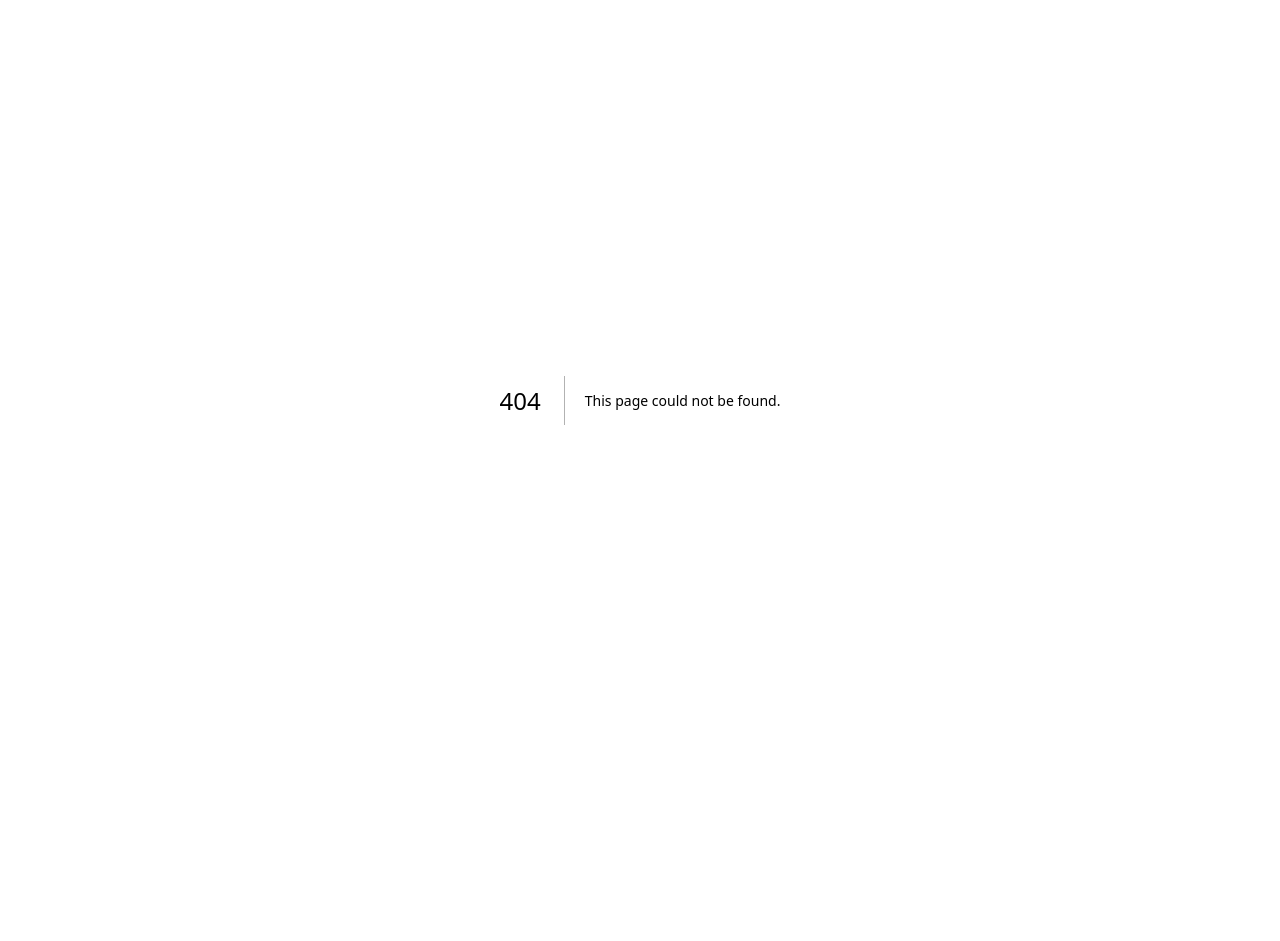
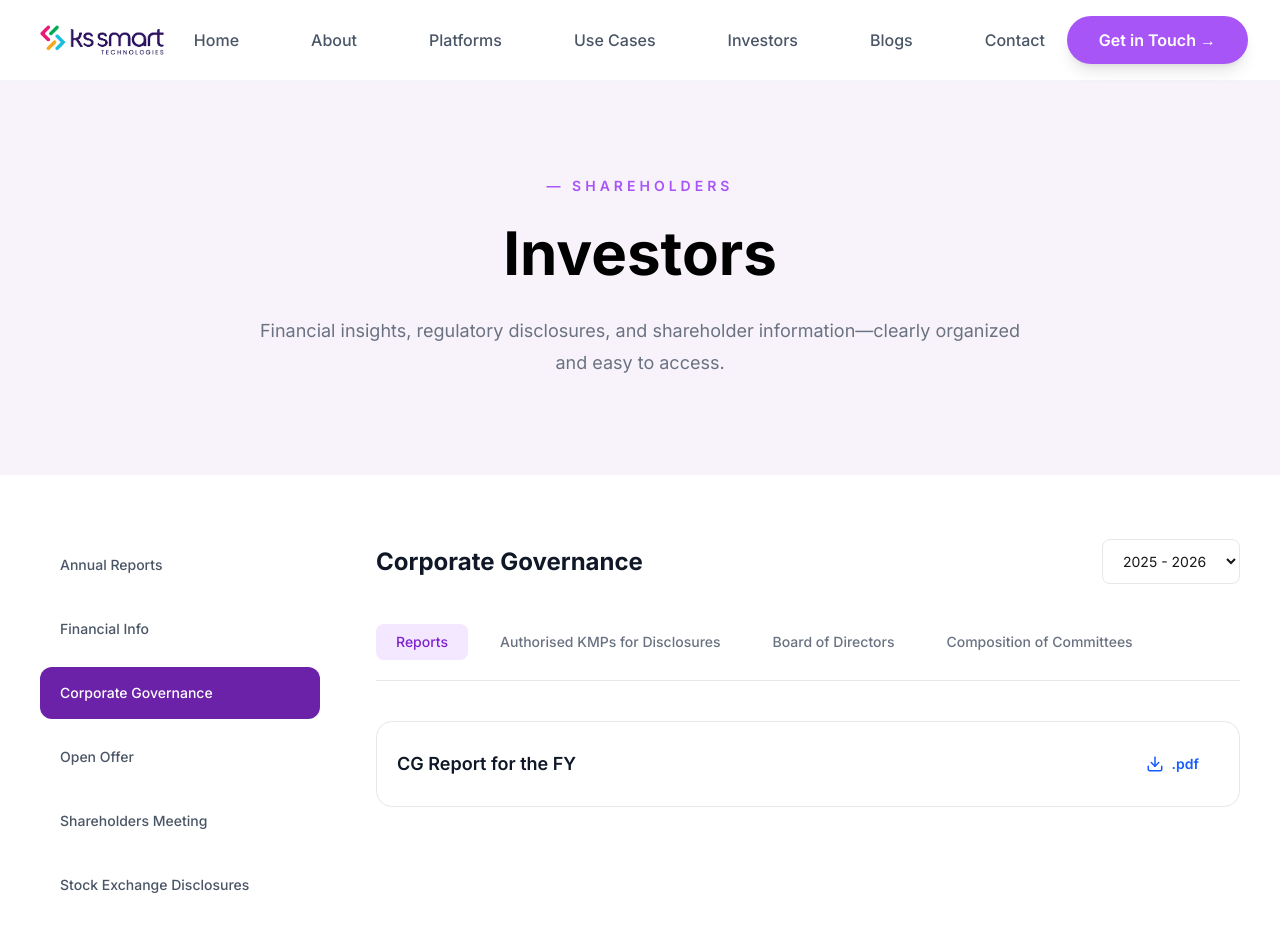
Before and after one commit to Shapna01/Ks-Technology-website-, a Next.js app: page /investors in a window 1280 px wide. Before the commit this address had no page. Shown: the top 941 px of the page. Before the commit the page ends 800 px from the top, so only its background shows below. Built offline with nearby package versions, Linux system fonts and the light colour scheme.

Commit message:
added investors page

```diff
--- a/app/about/page.js
+++ b/app/about/page.js
@@ -8,12 +8,13 @@ export default function AboutPage() {
   return (
     <main className="w-full bg-white">
       <Navbar />
-    <div >
+      <div >
       <PageHero
-  badge="— Who We Are"
-  title="About KS Smart"
-  description="A strategic intelligence systems provider focused on enabling intelligence-led governance across India."
-/></div>
+      badge="— Who We Are"
+      title="About KS Smart"
+      description="A strategic intelligence systems provider focused on enabling intelligence-led governance across India."
+      />
+      </div>
 
       <section className="w-full py-28">
         <div className="max-w-[1400px] mx-auto px-6 lg:px-10 grid lg:grid-cols-2 gap-20 items-center">
@@ -24,8 +25,8 @@ export default function AboutPage() {
               “
             </div>
 
-            <h3 className="text-2xl font-bold leading-[1.5] max-w-lg ">
-              We are not implementing inf rastructure.
+            <h3 className="text-3xl font-bold leading-[1.5] max-w-lg ">
+              We are not implementing infrastructure.
               <br />
               We are converting infrastructure into intelligence.
             </h3>
--- a/app/components/common/PageHero.js
+++ b/app/components/common/PageHero.js
@@ -5,7 +5,7 @@ export default function PageHero({
 }) {
   return (
     <section className="w-full bg-[#F8F3FB]">
-<div className="max-w-[1400px] mx-auto px-5 sm:px-6 lg:px-10  pt-40 pb-20 lg:pt-44 lg:pb-24 text-center">
+      <div className="max-w-[1400px] mx-auto px-5 sm:px-6 lg:px-10  pt-40 pb-20 lg:pt-44 lg:pb-24 text-center">
         <p className="text-[#A855F7] uppercase tracking-[4px] text-xs sm:text-sm font-semibold mb-5">
           {badge}
         </p>
--- /dev/null
+++ b/app/investors/page.js
@@ -0,0 +1,224 @@
+"use client";
+
+import { useState } from "react";
+import { Download } from "lucide-react";
+
+import Footer from "../components/layout/Footer";
+import Navbar from "../components/layout/Navbar";
+import PageHero from "../components/common/PageHero";
+
+export default function InvestorsPage() {
+  const [activeMenu, setActiveMenu] = useState(
+    "Corporate Governance"
+  );
+
+  const menuItems = {
+    "Annual Reports": {
+      title: "Annual Reports",
+      files: [
+        "2008 - 2009",
+        "2009 - 2010",
+        "2010 - 2011",
+        "2011 - 2012",
+        "2012 - 2013",
+        "2013 - 2014",
+        "2014 - 2015",
+        "2015 - 2016",
+        "2016 - 2017",
+        "2017 - 2018",
+        "2018 - 2019",
+      ],
+    },
+
+    "Financial Info": {
+      title: "Financial Info",
+      tabs: [
+        "Quarterly Results",
+        "Subsidiaries Financials/ Secretarial Audit report",
+        "Related Party Transactions",
+        "Statement of Deviation & Variation",
+      ],
+      files: [
+        "Quarter 1 Results",
+        "Quarter 2 Results",
+        "Quarter 3 Results",
+        "Quarter 4 Results",
+      ],
+    },
+
+    "Corporate Governance": {
+      title: "Corporate Governance",
+      tabs: [
+        "Reports",
+        "Authorised KMPs for Disclosures",
+        "Board of Directors",
+        "Composition of Committees",
+      ],
+      files: [
+        "CG Report for the FY",
+
+      ],
+    },
+
+    "Open Offer": {
+      title: "Open Offer",
+      files: [
+        "Public Announcement",
+        "Detailed Public statement",
+        "Draft letter of offer",
+        "Corrigendum to Detailed Public statement",
+        "Recommendation of the Independent Directors committee (IDC)",
+        "Pre-offer advertisement",
+        "Post-offer advertisement",
+      ],
+    },
+
+    "Shareholders Meeting": {
+      title: "Shareholders Meeting",
+      files: [
+        "Newspaper publication for EGM Notice.",
+        "Notice of 02/2025-26 EGM",
+        "EGM Notice",
+        "PCS Compliance Certificate Company Website",
+        "Ks Mart fair value Report SEBI ICDR 2018",
+        "Soma Papers fair value Report SEBI ICDR 2018",
+        "Soma Papers fair value Report SEBI SAST 2011",
+      ],
+    },
+
+    "Stock Exchange Disclosures": {
+      title: "Stock Exchange Disclosures",
+      files: [
+        "Board Meeting Intimation",
+        "Board Meeting Intimation",
+      ],
+    },
+
+    "AGM/EGM Documents": {
+      title: "AGM/EGM Documents",
+      files: [
+        "Notice of the AGMs/EGMs",
+        "Notice of the AGMs/EGMs",
+      ],
+    },
+
+    "Postal Ballot": {
+      title: "Postal Ballot",
+      files: [
+        "Postal ballot intimations",
+        "Postal ballot intimations",
+      ],
+    },
+
+    "Policies And Conduct": {
+      title: "Policies And Conduct",
+      files: [
+        "Code Of Conduct",
+        "Whistle Blower Policy",
+        "Privacy Policy",
+      ],
+    },
+
+    "Investor Information Centre": {
+      title: "Investor Information Centre",
+      files: [
+        "Investor Contact Details",
+        "Investor Grievance",
+      ],
+    },
+  };
+
+  return (
+    <main className="w-full bg-white min-h-screen overflow-hidden">
+
+      <Navbar />
+
+      <PageHero
+        badge="— Shareholders"
+        title="Investors"
+        description="Financial insights, regulatory disclosures, and shareholder information—clearly organized and easy to access."
+      />
+
+      <section className="max-w-7xl mx-auto px-4 sm:px-6 lg:px-10 py-16 grid grid-cols-1 lg:grid-cols-[280px_1fr] gap-14">
+
+        <aside>
+          <div className="space-y-3">
+            {Object.keys(menuItems).map((item, index) => (
+              <button
+                key={index}
+                onClick={() => setActiveMenu(item)}
+                className={`w-full text-left px-5 py-4 rounded-xl text-sm font-medium transition duration-300 ${
+                  activeMenu === item
+                    ? "bg-[#6B21A8] text-white"
+                    : "text-gray-600 hover:bg-purple-50"
+                }`}
+              >
+                {item}
+              </button>
+            ))}
+          </div>
+        </aside>
+
+        <div>
+
+          <div className="flex flex-col sm:flex-row sm:items-center sm:justify-between gap-5">
+
+            <h2 className="text-2xl sm:text-2xl font-bold text-gray-900">
+              {menuItems[activeMenu].title}
+            </h2>
+
+            <select className="border border-gray-200 rounded-lg px-4 py-3 text-sm outline-none">
+              <option>2025 - 2026</option>
+              <option>2024 - 2025</option>
+              <option>2023 - 2024</option>
+            </select>
+          </div>
+
+          {menuItems[activeMenu].tabs && (
+            <div className="flex flex-wrap gap-3 mt-10 border-b border-gray-200 pb-5">
+              {menuItems[activeMenu].tabs.map((tab, index) => (
+                <button
+                  key={index}
+                  className={`px-5 py-2 rounded-lg text-sm font-medium transition ${
+                    index === 0
+                      ? "bg-purple-100 text-[#7E22CE]"
+                      : "text-gray-500 hover:bg-gray-100"
+                  }`}
+                >
+                  {tab}
+                </button>
+              ))}
+            </div>
+          )}
+
+          <div className="mt-10 space-y-5">
+            {menuItems[activeMenu].files.map((file, index) => (
+              <div
+                key={index}
+                className="border border-gray-200 rounded-2xl p-5 flex flex-col sm:flex-row sm:items-center sm:justify-between gap-4 hover:shadow-md transition duration-300"
+              >
+                <div>
+                  <h3 className="text-lg font-semibold text-gray-900">
+                    {file}
+                  </h3>
+                </div>
+
+                <a
+                  href="/sample.pdf"
+                  target="_blank"
+                  rel="noopener noreferrer"
+                  className="flex items-center gap-2 text-blue-600 px-5 py-3 rounded-xl text-sm font-semibold hover:bg-[#581C87] transition duration-300 w-fit"
+                >
+                  <Download size={18} />
+                  .pdf
+                </a>
+              </div>
+            ))}
+          </div>
+        </div>
+      </section>
+
+      <Footer />
+    </main>
+  );
+}
--- a/app/platforms/page.js
+++ b/app/platforms/page.js
@@ -8,13 +8,13 @@ export default function IntelligencePlatformPage() {
   return (
     <main className="w-full bg-white overflow-x-hidden">
       <Navbar />
-<div >
+      <div >
       <PageHero
-  badge="— OUR CAPABILITIES"
-  title="Intelligence Platforms"
-  description="Four integrated platforms that form the complete intelligence layer
-            for government systems."
-/></div>
+       badge="— OUR CAPABILITIES"
+       title="Intelligence Platforms"
+       description="Four integrated platforms that form the complete intelligence layer for government systems."
+      />
+      </div>
 
 
       <section className="w-full py-16 lg:py-24 bg-white">
@@ -26,9 +26,9 @@ export default function IntelligencePlatformPage() {
                 Platform 01
               </div>
 
-              <h2 className="text-3xl sm:text-3xl lg:text-6xl font-bold text-black mt-6 lg:mt-8 leading-tight">
+              <h2 className="text-2xl sm:text-3xl lg:text-5xl xl:text-6xl font-bold text-black mt-6 lg:mt-8 leading-tight">
                 Urban Intelligence Platform
-              </h2>
+                               </h2>
 
               <p className="text-gray-500 text-base sm:text-lg leading-7 sm:leading-9 mt-6 md:mt-8 max-w-[620px]">
                 Enables real-time traffic analytics, violation detection, and
@@ -574,7 +574,6 @@ export default function IntelligencePlatformPage() {
 
         </div>
       </section>
-
       <section className="w-full bg-gradient-to-br from-[#2D0B59] via-[#4C1D95] to-[#6D28D9] py-16 md:py-24 lg:py-28 overflow-hidden relative">
         <div className="absolute w-[500px] h-[500px] bg-[#A855F7]/20 blur-[120px] rounded-full top-[-120px] left-1/2 -translate-x-1/2"></div>
 
--- a/app/usecases/page.js
+++ b/app/usecases/page.js
@@ -273,7 +273,8 @@ export default function Usecase() {
 
     <h2 className="text-3xl sm:text-3xl lg:text-5xl font-black text-white leading-tight">
     Have a governance challenge
-   <br />we should solve?
+    <br />
+    we should solve?
     </h2>
 
     <p className="text-[#D8B4FE] text-xl leading-9 mt-8 max-w-3xl mx-auto">
```
Also changed, not shown: app/components/home/Hero.js (+2 -9 lines), app/components/layout/Navbar.js (+7 -17 lines), app/contact/page.js (+5 -8 lines), app/components/layout/Footer.js (indentation only), 2 other files (tests, documents, lock files or other folders). Lines whose indentation alone changed are shown as unchanged.
